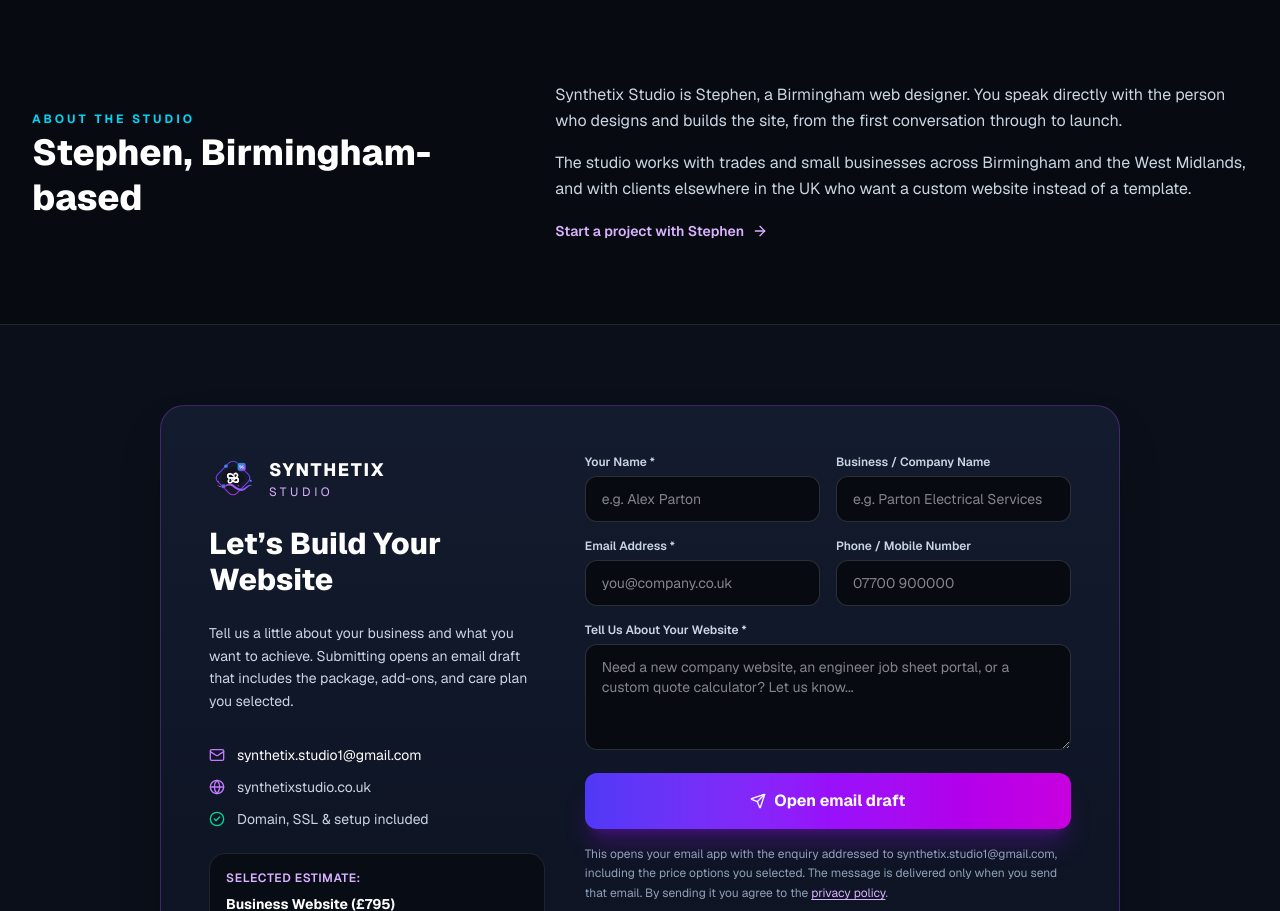
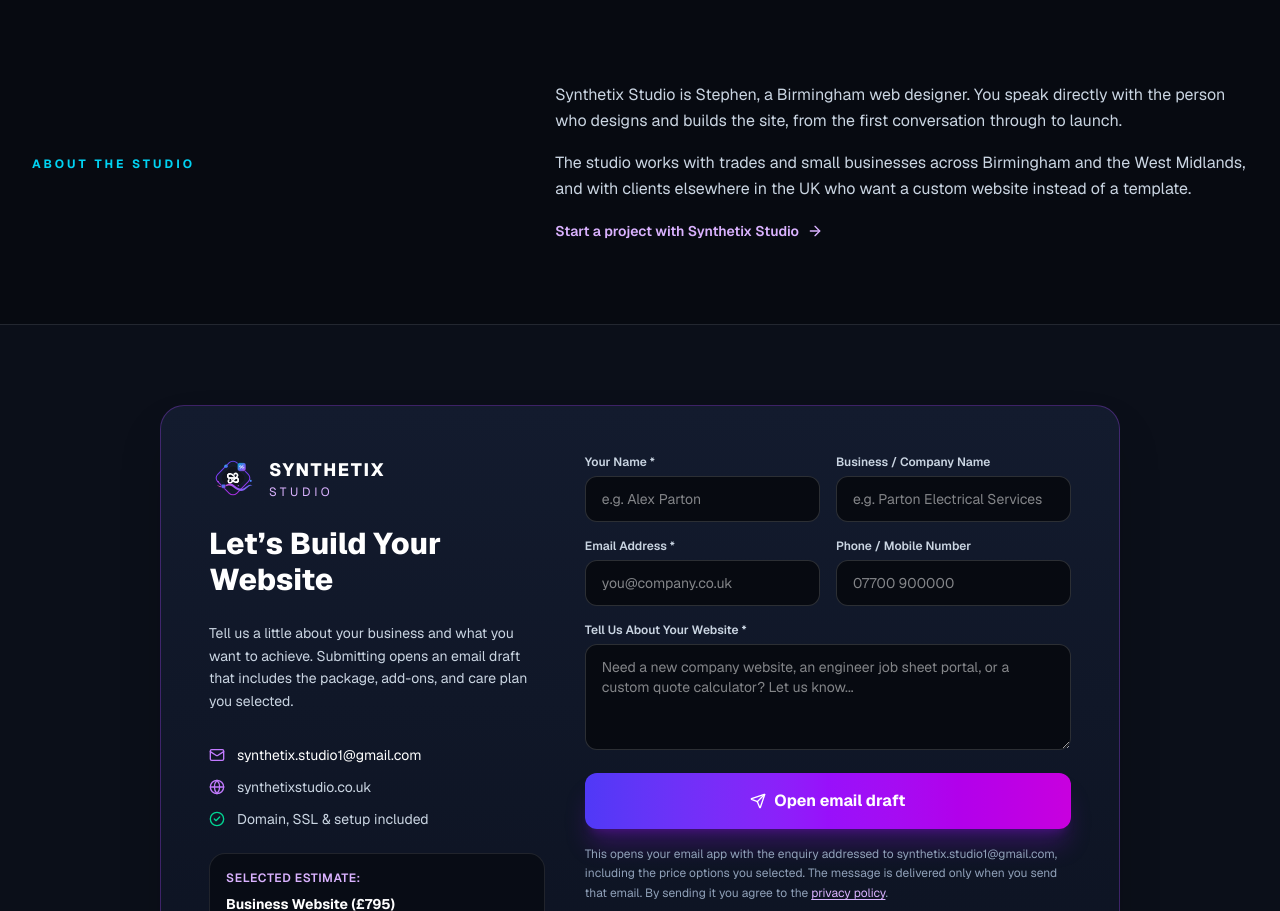
Before and after one commit to Omnislash1990/Synthetix-Web-Design-, a Next.js app: page / in a window 1280 px wide. Shown: the part 5060-5971 px from the top of the page. Built offline with nearby package versions, Linux system fonts and the light colour scheme.

Commit message:
Remove the About heading and rename the studio link.
Keep the About the studio label and the existing paragraphs, and point the contact link at Synthetix Studio.

Co-authored-by: Omnislash <sw80414@gmail.com>

```diff
--- a/src/app/page.js
+++ b/src/app/page.js
@@ -1264,9 +1264,6 @@ export default function App() {
             <span className="text-xs font-bold uppercase tracking-[0.25em] text-cyan-400">
               About the studio
             </span>
-            <h2 className="text-3xl sm:text-4xl font-extrabold text-white leading-tight">
-              Stephen, Birmingham-based
-            </h2>
           </div>
           <div className="lg:col-span-7 space-y-4 text-slate-300 leading-relaxed">
             <p>
@@ -1279,7 +1276,7 @@ export default function App() {
               onClick={() => scrollToSection('contact')}
               className="inline-flex items-center gap-2 text-sm font-semibold text-purple-300 hover:text-white transition"
             >
-              Start a project with Stephen
+              Start a project with Synthetix Studio
               <ArrowRight className="w-4 h-4" />
             </button>
           </div>
```
